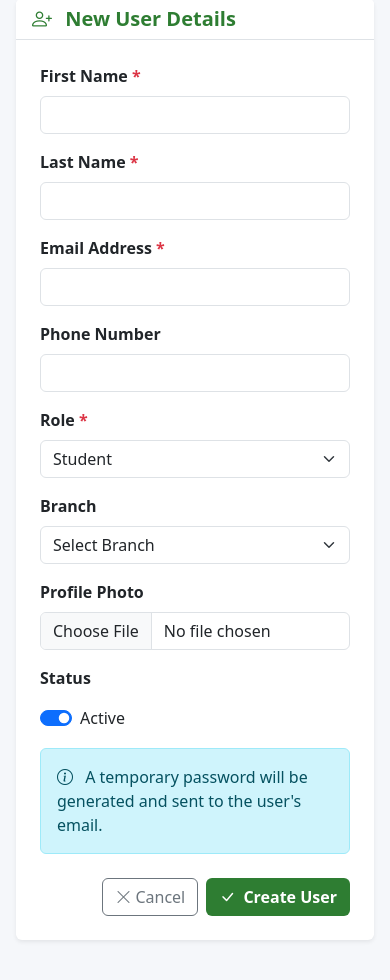
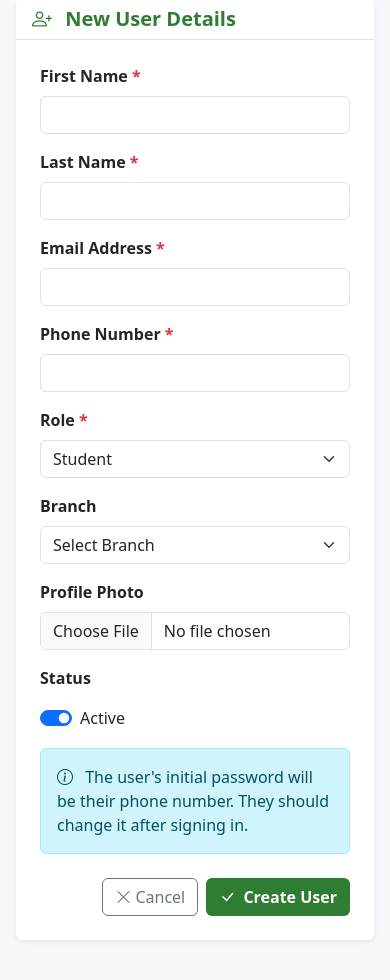
Before and after one commit to mbuguam443/greenlightdriving, a Django app: page /accounts/users/create/ in a window 390 px wide. Shown: the part 82-1062 px from the top of the page. Run offline with Django 4.2, Linux system fonts and the light colour scheme; a user stored in the database is signed in; tables that the repository leaves empty hold one stand-in row (values such as "Sample post"); data that the repository does not hold is empty.

Commit message:
Use phone number as initial user password

```diff
--- a/accounts/views.py
+++ b/accounts/views.py
@@ -201,9 +201,9 @@ class UserCreateView(StaffRequiredMixin, CreateView):
 
     def form_valid(self, form):
         user = form.save(commit=False)
-        user.set_password(form.cleaned_data.get('password', 'temp1234'))
+        user.set_password(form.cleaned_data.get('phone') or 'temp1234')
         user.save()
-        messages.success(self.request, 'User created successfully.')
+        messages.success(self.request, 'User created successfully. Initial password is the phone number.')
         return super().form_valid(form)
 
 
--- a/templates/accounts/user_form.html
+++ b/templates/accounts/user_form.html
@@ -48,11 +48,11 @@
                         </div>
 
                         <div class="col-md-6">
-                            <label for="id_phone_number" class="form-label fw-semibold">Phone Number</label>
-                            <input type="tel" name="phone_number" id="id_phone_number" class="form-control"
-                                   value="{{ form.phone_number.value|default:'' }}">
-                            {% if form.phone_number.errors %}
-                            <div class="text-danger small mt-1">{{ form.phone_number.errors.0 }}</div>
+                            <label for="id_phone" class="form-label fw-semibold">Phone Number <span class="text-danger">*</span></label>
+                            <input type="tel" name="phone" id="id_phone" class="form-control"
+                                   value="{{ form.phone.value|default:'' }}" required>
+                            {% if form.phone.errors %}
+                            <div class="text-danger small mt-1">{{ form.phone.errors.0 }}</div>
                             {% endif %}
                         </div>
 
@@ -99,7 +99,7 @@
                         <div class="col-12">
                             <div class="alert alert-info mb-0">
                                 <i class="bi bi-info-circle me-2"></i>
-                                A temporary password will be generated and sent to the user's email.
+                                 The user's initial password will be their phone number. They should change it after signing in.
                             </div>
                         </div>
                         {% endif %}
```
